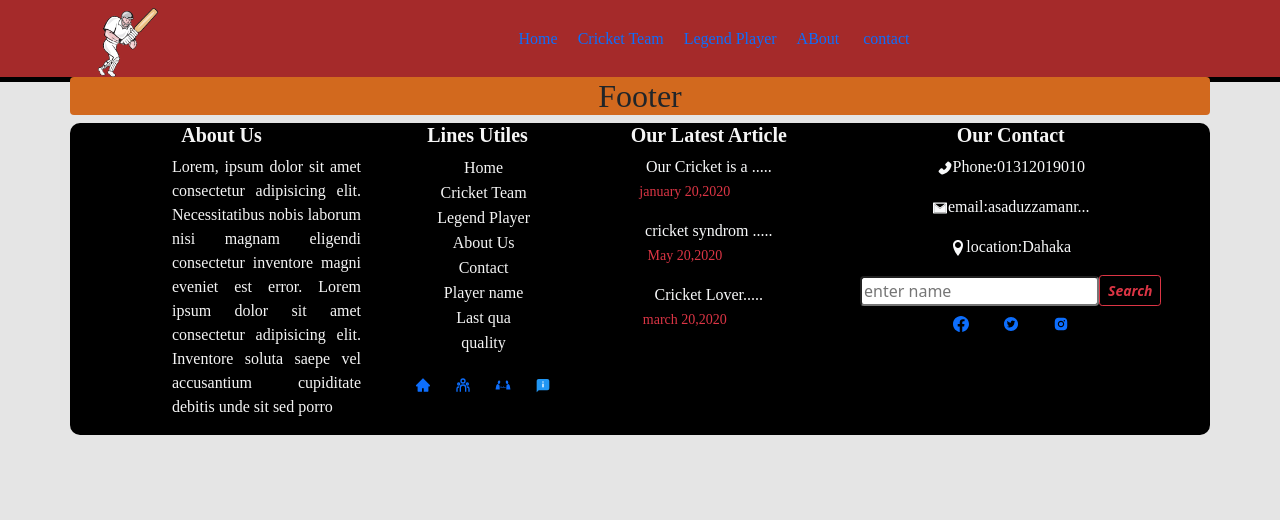
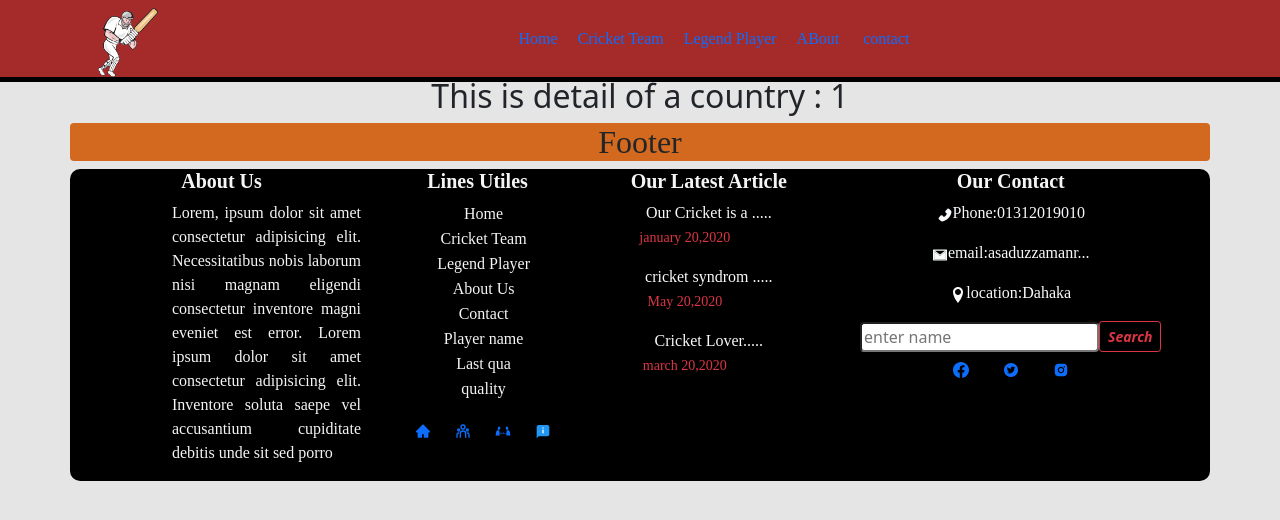
Before and after one commit to AsaduzzamanAlamin123/CricketInfoCountryBase, a React (Create React App) app: page /singleCountry/1 in a window 1280 px wide. Shown: the top 520 px of the page. Built offline with nearby package versions, Linux system fonts and the light colour scheme; no server answers.

Commit message:
the-end-project

```diff
--- a/src/App.js
+++ b/src/App.js
@@ -7,6 +7,7 @@ import { Route, Routes } from 'react-router-dom';
 import LegendPlayer from './componants/LegendPlayer/LegendPlayer';
 import About from './componants/About/About';
 import Footer from './componants/Footer/Footer';
+import CountryDetail from './componants/CountryDetail/CountryDetail';
 
 function App() {
   return (
@@ -17,6 +18,7 @@ function App() {
         <Route path='/' element = {<Home></Home>}></Route>
         <Route path='/legendplayer'element={<LegendPlayer></LegendPlayer>}></Route>
         <Route path='/cricketteam'element={<CricketTeam></CricketTeam>}></Route>
+        <Route path='/singleCountry/:countryId' element={<CountryDetail></CountryDetail>}></Route>
         <Route path='/about' element={<About></About>}></Route>
 
       </Routes>
--- /dev/null
+++ b/src/componants/CountryDetail/CountryDetail.js
@@ -0,0 +1,21 @@
+import React, { useEffect, useState } from 'react';
+import { useParams } from 'react-router-dom';
+
+const CountryDetail = () => {
+    const {countryId} = useParams()
+    const [detailes , setDetailes] = useState({})
+    useEffect(()=>{
+        const url = `http://localhost:3000/singleCountry/${countryId}`;
+        fetch(url)
+        .then(res=>res.json())
+        .then(data => setDetailes(data))
+
+    },[])
+    return (
+        <div>
+            <h2>This is detail of a country : {countryId}</h2>
+        </div>
+    );
+};
+
+export default CountryDetail;
--- a/src/componants/SingleCountry/SingleCountry.js
+++ b/src/componants/SingleCountry/SingleCountry.js
@@ -1,23 +1,28 @@
 import React from 'react';
-import { Link } from 'react-router-dom';
+import { Link, useNavigate } from 'react-router-dom';
 import './SingleCountry.css';
 
 const SingleCountry = (props) => {
+    const {pictureflag , namecountry , champion , about , id} = props.tm
+    // const navigate = useNavigate();
+    // const showFriendDetail  = ()=>{
+    //    navigate('/singleCountry/' +  id)
+
+    // }
     console.log(props.tm);
-    const {pictureflag , namecountry , champion , about} = props.tm
+
     return (
-        <Link to='/'>
+         <Link to={'/singleCountry/' +  id}>
         <div className='card-style'>
 
 
            <img className='flag-style' src={pictureflag} alt="" />
-           {/* <h2>{namecountry}</h2> */}
-           {/* <h4>world cup champion:{ champion}</h4> */}
-           {/* <h4>{about}</h4> */}
 
+           {/* <button onClick={showFriendDetail}>Shoe detail</button> */}
 
+          {/* eikhane je je part comment kora ache oitukt button dia detail dekar jonno */}
        </div>
-        </Link>
+         </Link>
     );
 };
 
```
